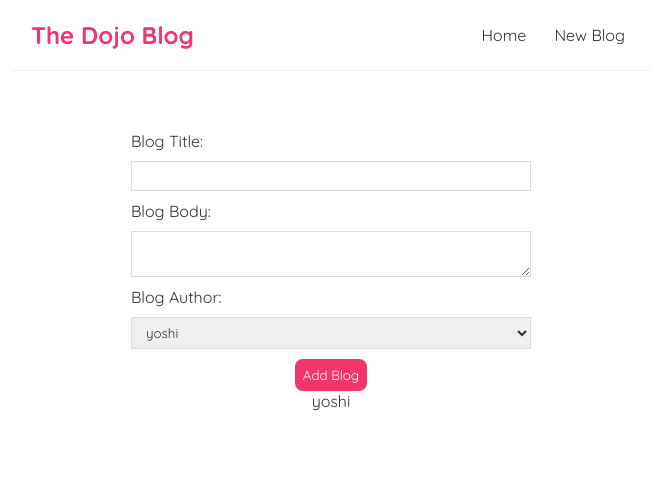
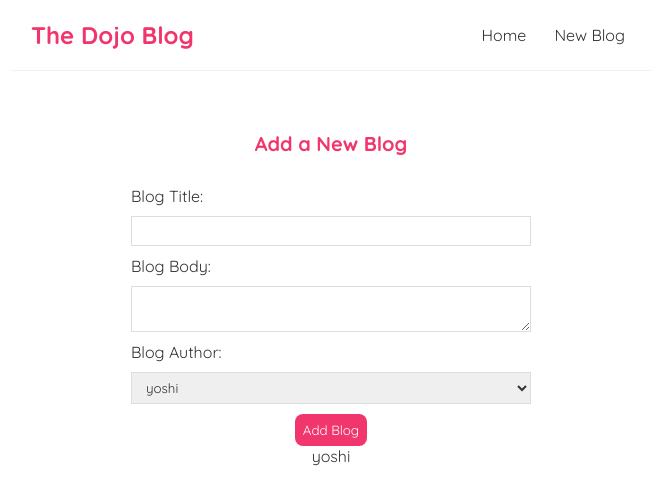
Before and after one commit to ahmadalhasani946/React-Tutorial-dojo-blog, a React (Create React App) app: page /create in a window 1280 px wide. Shown: the top 504 px of the page, without its empty margins (309-964 px from the left). Built offline with nearby package versions, Linux system fonts and the light colour scheme; the HTML template or start-up script is replaced by a standard one.

Commit message:
lesson 28 Submit Events

```diff
--- a/src/Create.js
+++ b/src/Create.js
@@ -6,9 +6,18 @@ const Create = () => {
     const [body, setBody] = useState('');
     const [author, setAuthor] = useState('yoshi');
 
+    const handleSubmit = (e) => {
+        e.preventDefault();
+        const blog = {title, author, body};
+
+        console.log(blog);
+
+    };
+
     return (
         <div className="create">
-            <form>
+            <h2>Add a New Blog</h2>
+            <form onSubmit={handleSubmit}>
                 <label>Blog Title:</label>
                 <input
                     type="text"
```
